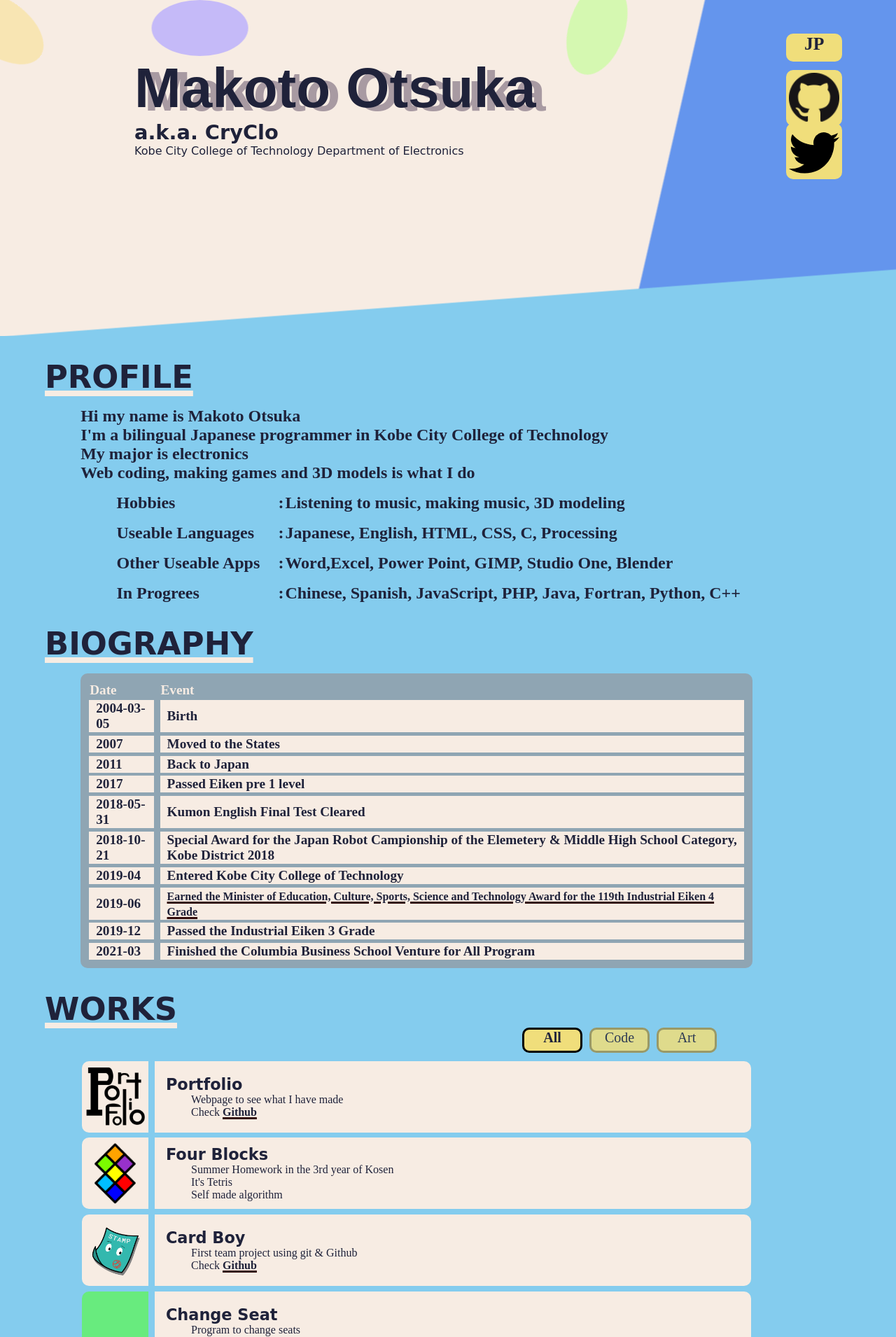
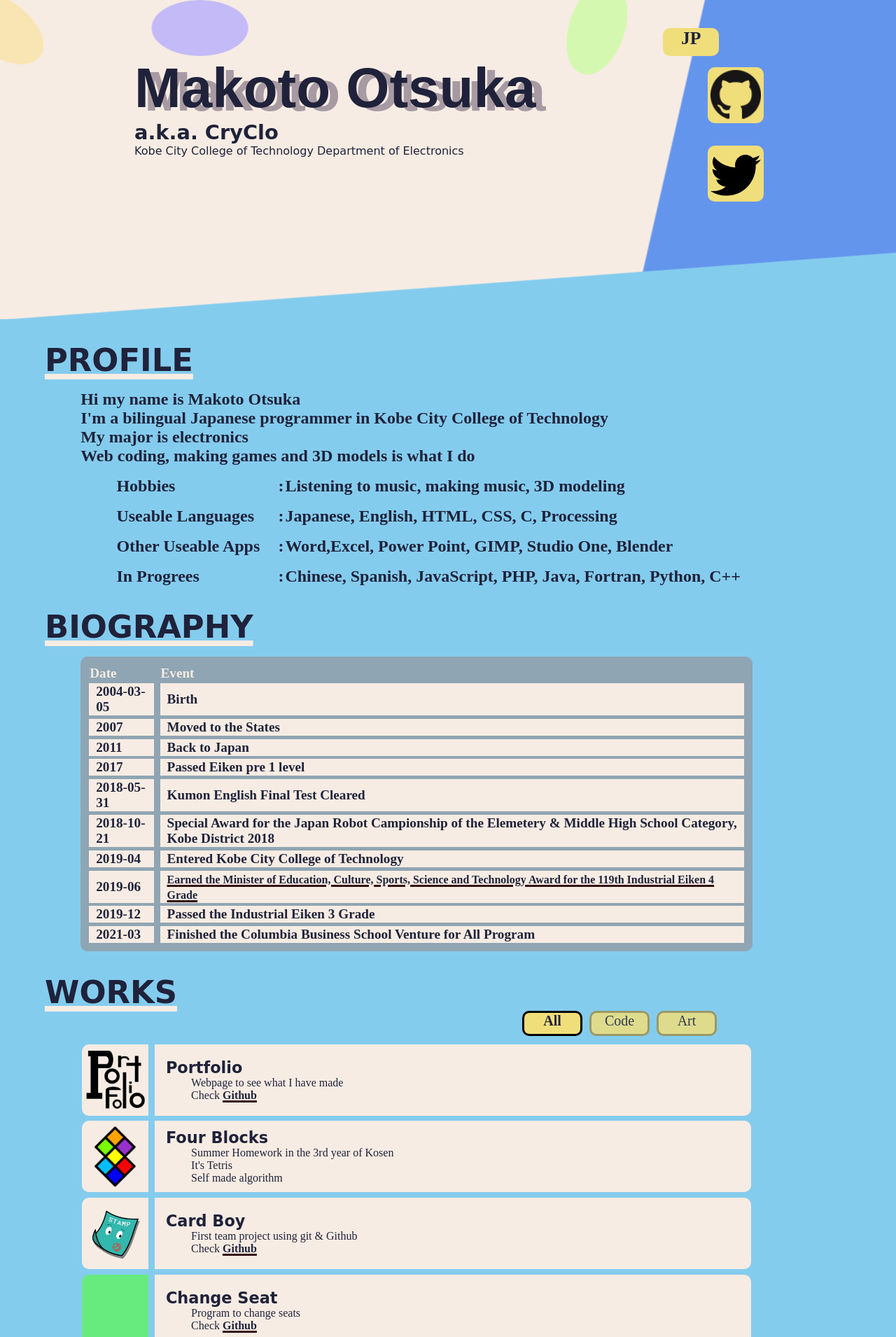
Before and after one commit to r119310/r119310.github.io, a PHP site: page /Portfolio/EN/index.html in a window 1280 px wide. Shown: the top 1910 px of the page at 70% size. Run offline with PHP 8.4, Linux system fonts and the light colour scheme.

Commit message:
アニメーションによる崩れの解消

```diff
--- a/Portfolio/EN/index.html
+++ b/Portfolio/EN/index.html
@@ -30,11 +30,7 @@
         <div class="bigSquare"></div>
         <div class="bigTriangle"></div>
 
-        <div class="langChangeButton" onclick="jpLink()">
-            <div class="langBox">
-                <div class="langText">JP</div>
-            </div>
-        </div>
+        <div class="topArea">
 
             <div class="NamesandOrganization">
                 <div class="nameBox">
@@ -45,11 +41,20 @@
             </div>
             <!--NamesandOrganization-->
 
+            <div class="buttonBox">
+                <div class="langChangeButton" onclick="jpLink()">
+                    <div class="langBox">
+                        <div class="langText">JP</div>
+                    </div>
+                </div>
                 <div class="SNS">
                     <a href="https://github.com/r119310"><img class="SNSIcon" src="../../Images/GitHub-Mark-64px.png"></a>
                 </div>
                 <div class="SNS" style="top: 22vh;">
                     <a href="https://twitter.com/CryClo_"><img class="SNSIcon" src="../../Images/twitter.svg"></a>
+                </div>
+            </div>
+
         </div>
 
         <div class="mainContentBox">
--- a/Portfolio/main.css
+++ b/Portfolio/main.css
@@ -149,12 +164,17 @@ p {
     background-image: linear-gradient(to top left, cornflowerblue 49%, var(--clearGlass) 50%);
 }
 
+.topArea{
+    position: sticky;
+    width: 100vw;
+    height: 40vh;
+}
+
 .NamesandOrganization {
     font-family: var(--mainTextFont);
-    position: absolute;
-    margin-top: 10vh;
+    position: relative;
     margin-left: 15vw;
-    top: 0px;
+    top: -5vh;
     left: 0px;
     height: 30vh;
     width: auto;
@@ -163,7 +183,7 @@ p {
 .nameBox {
     width: 80vw;
     height: 17vh;
-    position: fixed;
+    position: relative;
     margin: 0;
 }
 
@@ -265,48 +285,14 @@ p {
     margin: 0;
 }
 
-.SNS {
-    text-align: center;
-    position: fixed;
-    top: 12.5vh;
-    background-color: var(--buttonBackColor);
-    border-radius: 10px;
-    height: 80px;
-    max-height: 10vw;
-    width: 80px;
-    max-width: 10vw;
-}
-
-@media (min-width:901px){
-    .SNS{
-        right: 6vw;
-    }
-}
-
-@media (max-width:900px){
-    .SNS{
-        left: 80vw;
-    }
-}
-
-.SNSIcon {
-    position: relative;
-    height: 90%;
-    width: auto;
-    margin: 5%;
-}
-
-main {
-    color: var(--fontColor);
-    top: 0;
-    left: 0;
-    margin: 0px;
-    margin-top: 15vh;
+.buttonBox{
+    position: absolute;
+    top: -10vh;
+    left: 74vw;
 }
 
 .langChangeButton {
     text-align: center;
-    position: fixed;
     top: 6vh;
     background-color: var(--buttonBackColor);
     border-radius: 10px;
@@ -339,23 +325,41 @@ main {
     font-weight: bold;
 }
 
+.SNS {
+    text-align: center;
+    top: 12.5vh;
+    background-color: var(--buttonBackColor);
+    border-radius: 10px;
+    height: 80px;
+    max-height: 10vw;
+    width: 80px;
+    max-width: 10vw;
+    margin: 10%;
+    float: right;
+}
+
+.SNSIcon {
+    position: relative;
+    height: 90%;
+    width: auto;
+    margin: 5%;
+    pointer-events: none;
+}
+
+main {
+    color: var(--fontColor);
+    top: 0;
+    left: 0;
+    margin: 0px;
+    margin-top: 15vh;
+}
+
 .mainContentBox {
-    position: absolute;
+    position: relative;
+    top: -15vh;
     width: 100%;
     height: auto;
     z-index: 100;
-}
-
-@media (min-width:751px) {
-    .mainContentBox {
-        margin-top: 28vh;
-    }
-}
-
-@media (max-width:750px) {
-    .mainContentBox {
-        margin-top: 20vh;
-    }
 }
 
 .beginTriangle {
```
Also changed, not shown: other parts of Portfolio/main.css (+26 -11 lines), Portfolio/JP/index.html (+9 -6 lines). Lines whose indentation alone changed are shown as unchanged.
